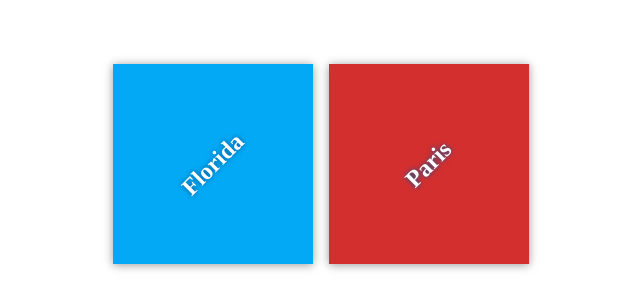
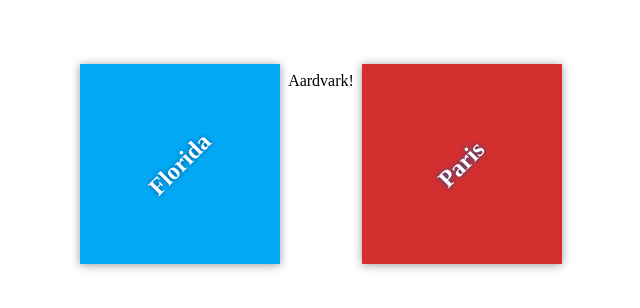
Before and after one commit to AbeFeinberg/my-travel-plans, a plain HTML site: page index.html in a window 1280 px wide. Shown: the part 236-544 px from the top of the page, without its empty margins (319-959 px from the left). Drawn offline with Linux system fonts and the light colour scheme; files that its build step writes are made by us from their sources.

Commit message:
Add Aardvark!

```diff
--- a/index.html
+++ b/index.html
@@ -14,6 +14,11 @@
                 <h2>Florida</h2>
             </div>
 
+            <div>
+                <p>
+                    Aardvark!
+                </p>
+            </div>
             <div class="destination" id="paris">
                 <h2>Paris</h2>
             </div>
```
